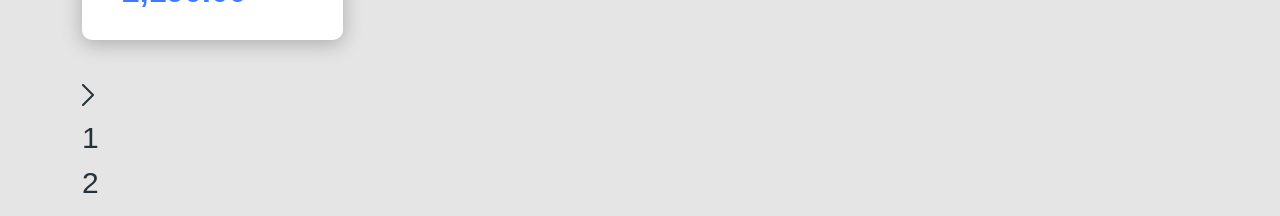
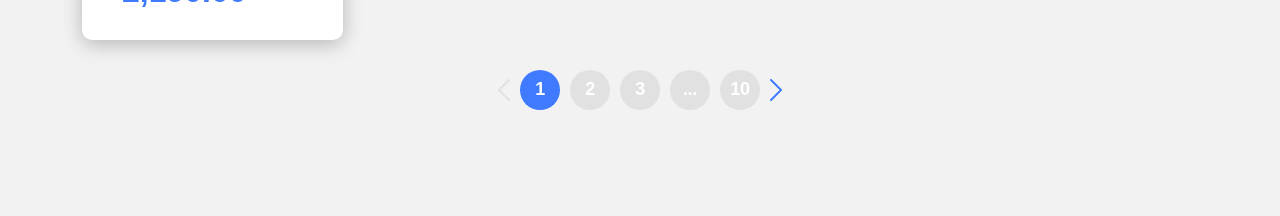
Before and after one commit to romuloabbiati/bds-dscatalog, a React (Create React App) app in the folder frontweb/: page /products in a window 1280 px wide. Shown: the part 732-948 px from the top of the page. After the commit the page ends 866 px from the top, so only its background shows below. Built offline with nearby package versions, Linux system fonts and the light colour scheme; the HTML template or start-up script is replaced by a standard one.

Commit message:
pagination & styling

```diff
--- a/frontweb/src/assets/styles/custom.scss
+++ b/frontweb/src/assets/styles/custom.scss
@@ -2,7 +2,7 @@
     'primary': #407bff,
 );
 
-$body-bg: #e5e5e5;
+$body-bg: #F2F2F2;
 $body-color: #263238;
 
 @import '~bootstrap/scss/bootstrap.scss';
--- a/frontweb/src/components/Pagination/index.tsx
+++ b/frontweb/src/components/Pagination/index.tsx
@@ -1,15 +1,17 @@
 import { ReactComponent as ArrowIcon } from 'assets/images/arrow.svg';
+
+import './styles.css';
 
 const Pagination = () => {
     return (
         <div className="pagination-container">
-            <ArrowIcon />
-            <div className='pagination-item'>1</div>
+            <ArrowIcon className='arrow-previous arrow-inactive' />
+            <div className='pagination-item active'>1</div>
             <div className='pagination-item'>2</div>
             <div className='pagination-item'>3</div>
             <div className='pagination-item'>...</div>
             <div className='pagination-item'>10</div>
-            <ArrowIcon />
+            <ArrowIcon className='arrow-next arrow-active' />
         </div>
     );
 };
--- /dev/null
+++ b/frontweb/src/components/Pagination/styles.css
@@ -0,0 +1,40 @@
+.pagination-container {
+    display: flex;
+    justify-content: center;
+    align-items: center;
+}
+
+.pagination-item {
+    width: 40px;
+    height: 40px;
+    border-radius: 50%;
+    background-color: #E1E1E1;
+    font-size: 18px;
+    font-weight: 700;
+    letter-spacing: -0.015em;
+    color: #FFF;
+    display: flex;
+    justify-content: center;
+    align-items: center;
+    margin-left: 10px;
+}
+
+.pagination-item.active {
+    background-color: #407BFF;
+}
+
+.arrow-previous {
+    transform: rotate(-180deg);
+}
+
+.arrow-next {
+    margin-left: 10px;
+}
+
+.arrow-inactive {
+    color: #E1E1E1;
+}
+
+.arrow-active {
+    color: #407BFF;
+}
```
